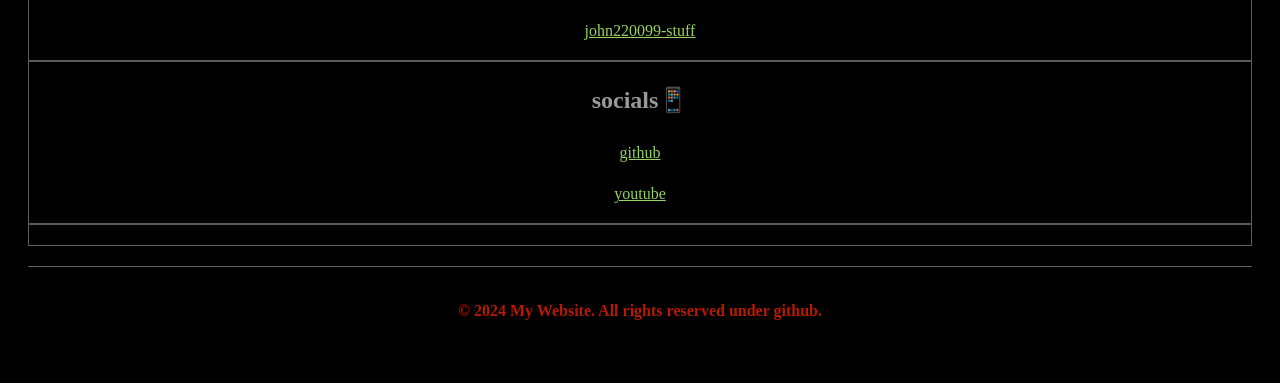
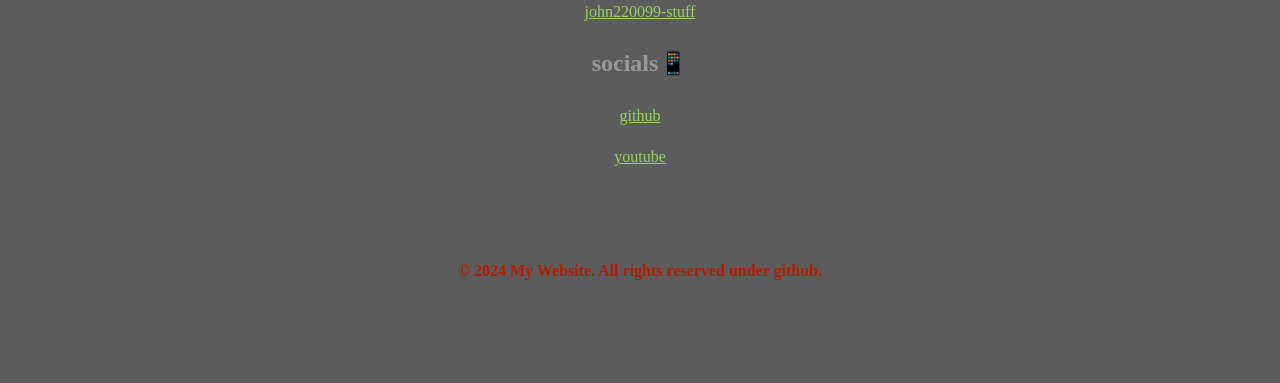
Before and after one commit to John220099/john220099-stuff, a plain HTML site: page index.html in a window 1280 px wide. Shown: the part 758-1141 px from the top of the page. After the commit the page ends 1101 px from the top, so only its background shows below. Drawn offline with Linux system fonts and the light colour scheme.

Commit message:
Update Styles.css

```diff
--- a/Styles.css
+++ b/Styles.css
@@ -2,14 +2,14 @@ body {
     /*text*/
     font-family: 'Helvetica Neue, Arial, sans-serif';
     line-height: 1.6;
-    background-color: black;
+    background-color: #5c5c5c ;
     color: #999999;
     padding: 20px;
     text-align: center;
 }
 nav {
     /*navigation color*/
-    background-color: black;
+    background-color: #5c5c5c ;
     color: #c2c2c2;
     padding: 10px;
     text-align: center;
@@ -33,7 +33,7 @@ a {
 }
 footer {
     /*Footer color*/
-    background-color: black;
+    background-color: #5c5c5c;
     color: #b51a00;
     text-align: center;
     padding: 10px;
@@ -44,8 +44,3 @@ img {
     /*image border*/
     border: 4px solid #3d3c4c;
 }
-section {
-    /*section color*/
-    border: 1px solid #5c5c5c;
-	background: black;
-}
```
